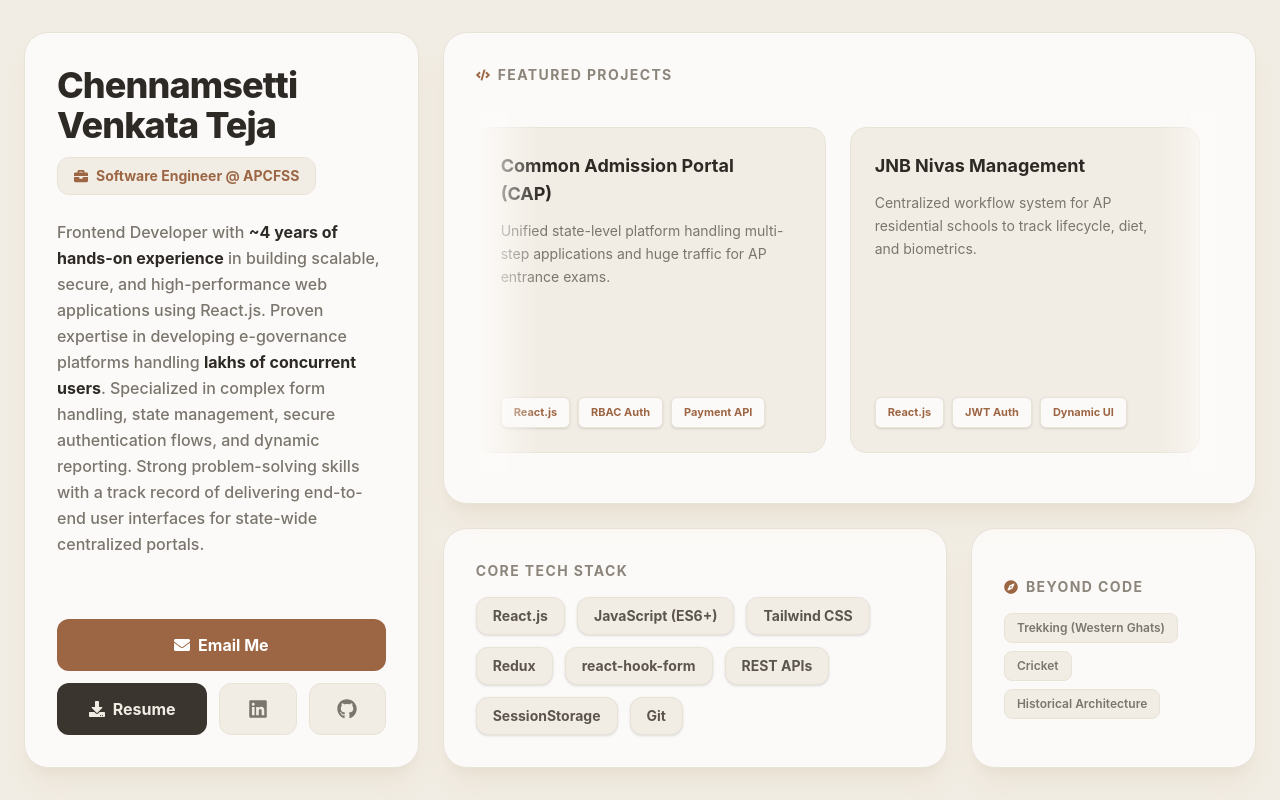
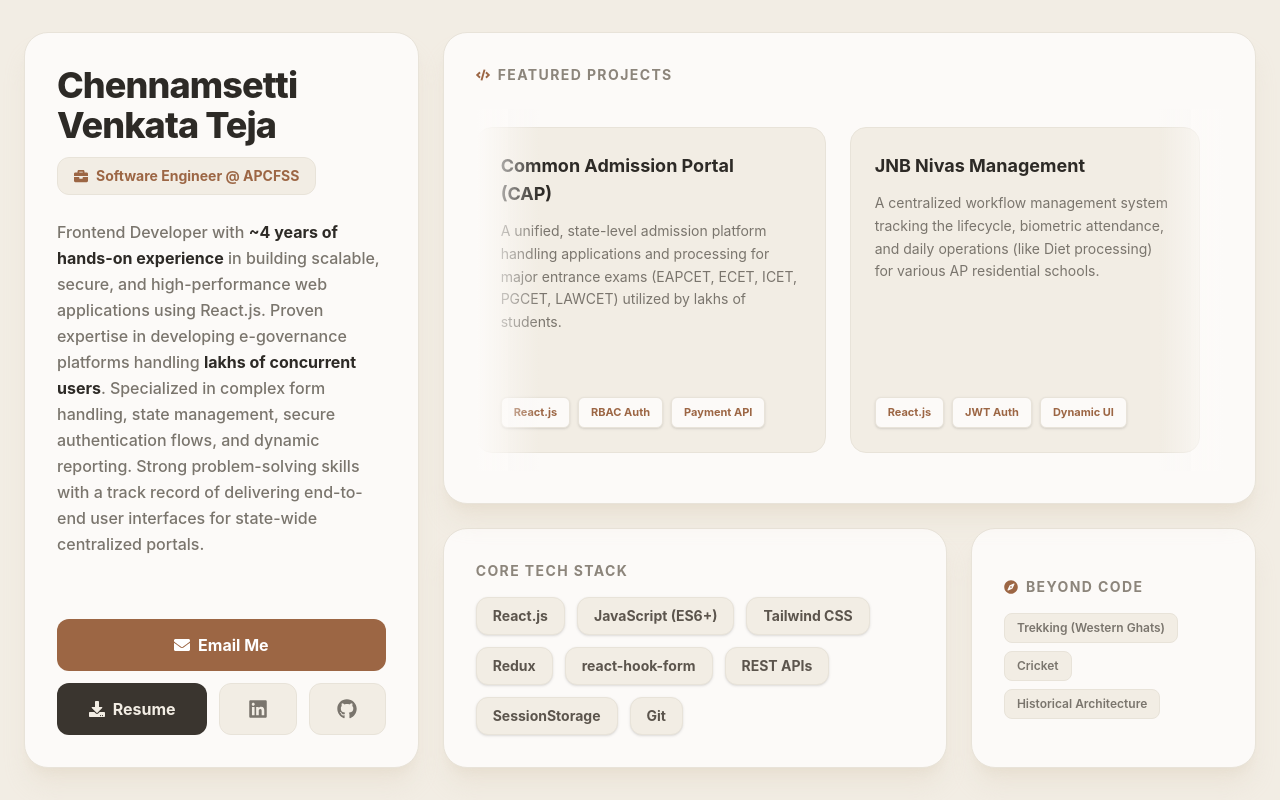
Before and after one commit to venkatateja1435/teja-portfolio, a React (Vite) app: page / in a window 1280 px wide. Built offline with nearby package versions, Linux system fonts and the light colour scheme.

Commit message:
projects desc added

```diff
--- a/src/App.jsx
+++ b/src/App.jsx
@@ -5,19 +5,19 @@ function App() {
   const projects = [
     {
       title: "Common Admission Portal (CAP)",
-      desc: "Unified state-level platform handling multi-step applications and huge traffic for AP entrance exams.",
+      desc: "A unified, state-level admission platform handling applications and processing for major entrance exams (EAPCET, ECET, ICET, PGCET, LAWCET) utilized by lakhs of students.",
       tech: ["React.js", "RBAC Auth", "Payment API"],
       link: "https://cap.apcfss.in"
     },
     {
       title: "JNB Nivas Management",
-      desc: "Centralized workflow system for AP residential schools to track lifecycle, diet, and biometrics.",
+      desc: "A centralized workflow management system tracking the lifecycle, biometric attendance, and daily operations (like Diet processing) for various AP residential schools.",
       tech: ["React.js", "JWT Auth", "Dynamic UI"],
       link: "https://nivas.apcfss.in"
     },
     {
       title: "AP Universities Recruitment",
-      desc: "End-to-end recruitment portals for AP universities with complex multi-step forms.",
+      desc: "End-to-end recruitment and admission portals for AP Universities and multiple residential societies including APSWREIS, BCREIS, Tribal, AP Model Schools, and KGBV",
       tech: ["React.js", "Redux", "REST APIs"],
       link: "https://apuniversitiesrecruitment.apcfss.in/"
     }
```
